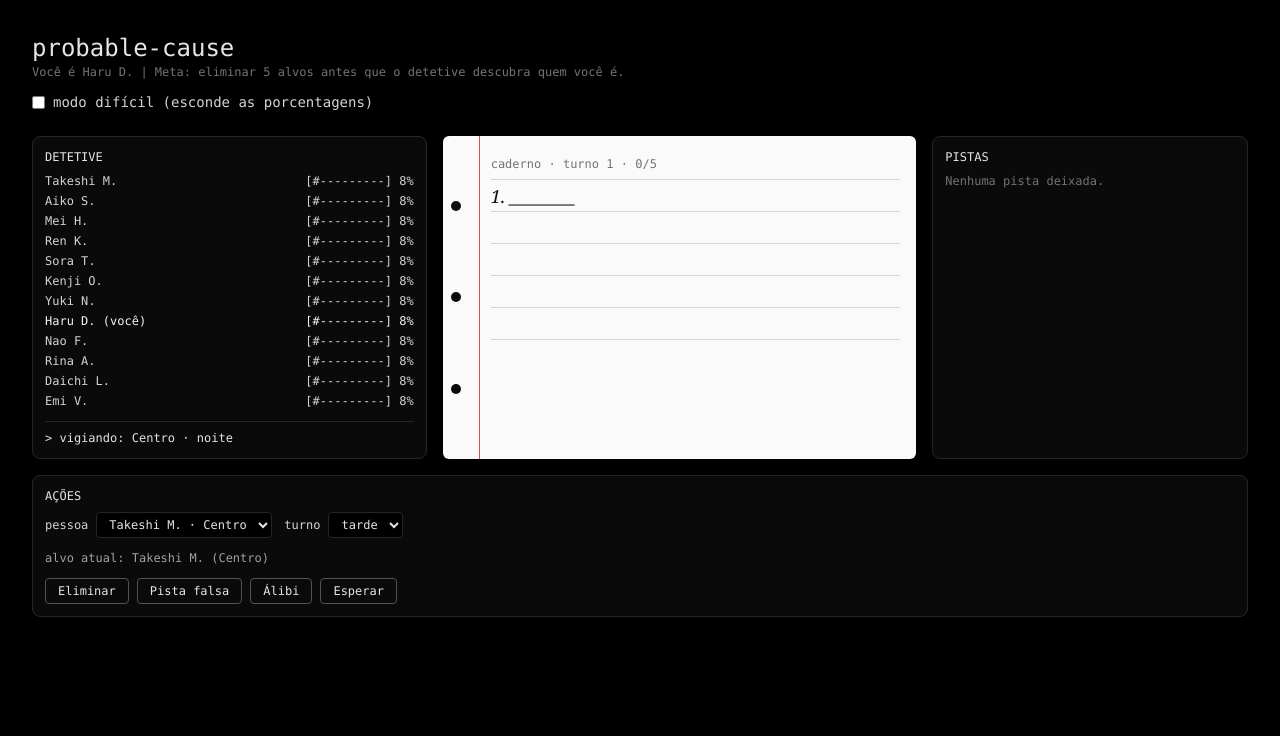
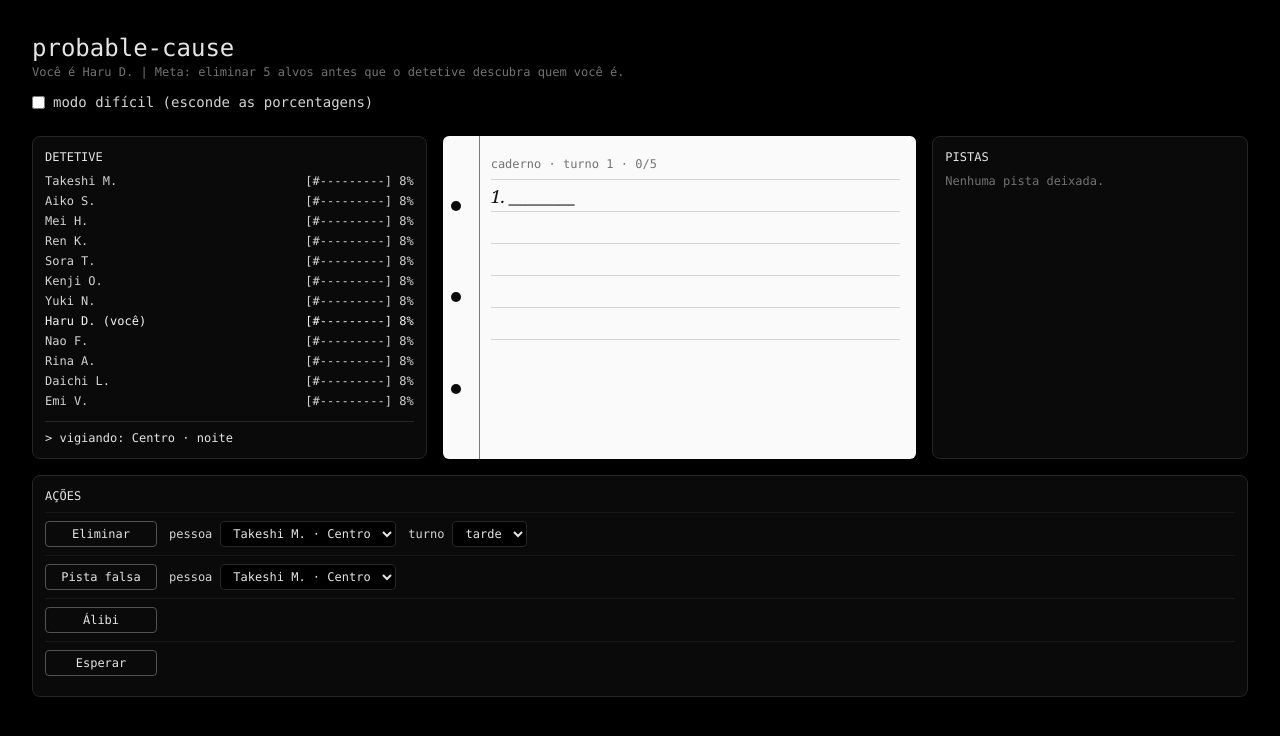
Before and after one commit to Paula-Thamyres/probable-cause, a React (Vite) app: page / in a window 1280 px wide. Shown: the top 736 px of the page. Built offline with nearby package versions, Linux system fonts and the light colour scheme.

Commit message:
fix: mostra só os campos que cada ação usa na barra de ações

```diff
--- a/src/components/ActionBar.tsx
+++ b/src/components/ActionBar.tsx
@@ -11,9 +11,79 @@ interface ActionBarProps {
   onPlay: (action: Action) => void
 }
 
+interface PersonFieldProps {
+  targets: readonly Civilian[]
+  value: string
+  disabled: boolean
+  onChange: (id: string) => void
+}
+
+interface ShiftFieldProps {
+  shifts: Civilian['freeShifts']
+  value: Shift | undefined
+  disabled: boolean
+  onChange: (value: string) => void
+}
+
+interface ActionButtonProps {
+  label: string
+  disabled: boolean
+  onClick: () => void
+}
+
 const FIELD_STYLE = 'rounded border border-neutral-800 bg-black px-2 py-1 text-neutral-200'
 const BUTTON_STYLE =
-  'rounded border border-neutral-600 px-3 py-1 text-neutral-200 hover:bg-neutral-900 disabled:cursor-not-allowed disabled:opacity-40'
+  'w-28 rounded border border-neutral-600 px-3 py-1 text-neutral-200 hover:bg-neutral-900 disabled:cursor-not-allowed disabled:opacity-40'
+const ROW_STYLE =
+  'flex flex-wrap items-center gap-3 border-t border-neutral-900 py-2 first:border-t-0'
+
+function ActionButton({ label, disabled, onClick }: ActionButtonProps) {
+  return (
+    <button type="button" className={BUTTON_STYLE} disabled={disabled} onClick={onClick}>
+      {label}
+    </button>
+  )
+}
+
+function PersonField({ targets, value, disabled, onChange }: PersonFieldProps) {
+  return (
+    <label className="flex items-center gap-2">
+      pessoa
+      <select
+        className={FIELD_STYLE}
+        value={value}
+        disabled={disabled}
+        onChange={(event) => onChange(event.target.value)}
+      >
+        {targets.map((target) => (
+          <option key={target.id} value={target.id}>
+            {target.name} · {REGION_LABELS[target.region]}
+          </option>
+        ))}
+      </select>
+    </label>
+  )
+}
+
+function ShiftField({ shifts, value, disabled, onChange }: ShiftFieldProps) {
+  return (
+    <label className="flex items-center gap-2">
+      turno
+      <select
+        className={FIELD_STYLE}
+        value={value ?? ''}
+        disabled={disabled}
+        onChange={(event) => onChange(event.target.value)}
+      >
+        {shifts.map((option) => (
+          <option key={option} value={option}>
+            {SHIFT_LABELS[option]}
+          </option>
+        ))}
+      </select>
+    </label>
+  )
+}
 
 export function ActionBar({ player, targets, disabled, onPlay }: ActionBarProps) {
   const [chosenId, setChosenId] = useState('')
@@ -23,7 +93,6 @@ export function ActionBar({ player, targets, disabled, onPlay }: ActionBarProps)
     ? chosenId
     : (targets[0]?.id ?? '')
   const shift = chosenShift ?? player.freeShifts[0]
-  const selectedTarget = targets.find((target) => target.id === targetId)
 
   function handleShiftChange(value: string): void {
     const option = player.freeShifts.find((freeShift) => freeShift === value)
@@ -45,68 +114,31 @@ export function ActionBar({ player, targets, disabled, onPlay }: ActionBarProps)
     }
   }
 
+  const personField = (
+    <PersonField targets={targets} value={targetId} disabled={disabled} onChange={setChosenId} />
+  )
+
   return (
     <TerminalPanel title="AÇÕES">
-      <div className="flex flex-wrap items-center gap-3">
-        <label className="flex items-center gap-2">
-          pessoa
-          <select
-            className={FIELD_STYLE}
-            value={targetId}
-            disabled={disabled}
-            onChange={(event) => setChosenId(event.target.value)}
-          >
-            {targets.map((target) => (
-              <option key={target.id} value={target.id}>
-                {target.name} · {REGION_LABELS[target.region]}
-              </option>
-            ))}
-          </select>
-        </label>
-        <label className="flex items-center gap-2">
-          turno
-          <select
-            className={FIELD_STYLE}
-            value={shift ?? ''}
-            disabled={disabled}
-            onChange={(event) => handleShiftChange(event.target.value)}
-          >
-            {player.freeShifts.map((option) => (
-              <option key={option} value={option}>
-                {SHIFT_LABELS[option]}
-              </option>
-            ))}
-          </select>
-        </label>
+      <div className={ROW_STYLE}>
+        <ActionButton label="Eliminar" disabled={disabled} onClick={eliminate} />
+        {personField}
+        <ShiftField
+          shifts={player.freeShifts}
+          value={shift}
+          disabled={disabled}
+          onChange={handleShiftChange}
+        />
       </div>
-      {selectedTarget && (
-        <p className="mt-3 text-neutral-400">
-          alvo atual: {selectedTarget.name} ({REGION_LABELS[selectedTarget.region]})
-        </p>
-      )}
-      <div className="mt-3 flex flex-wrap gap-2">
-        <button type="button" className={BUTTON_STYLE} disabled={disabled} onClick={eliminate}>
-          Eliminar
-        </button>
-        <button type="button" className={BUTTON_STYLE} disabled={disabled} onClick={frame}>
-          Pista falsa
-        </button>
-        <button
-          type="button"
-          className={BUTTON_STYLE}
-          disabled={disabled}
-          onClick={() => onPlay({ type: 'alibi' })}
-        >
-          Álibi
-        </button>
-        <button
-          type="button"
-          className={BUTTON_STYLE}
-          disabled={disabled}
-          onClick={() => onPlay({ type: 'wait' })}
-        >
-          Esperar
-        </button>
+      <div className={ROW_STYLE}>
+        <ActionButton label="Pista falsa" disabled={disabled} onClick={frame} />
+        {personField}
+      </div>
+      <div className={ROW_STYLE}>
+        <ActionButton label="Álibi" disabled={disabled} onClick={() => onPlay({ type: 'alibi' })} />
+      </div>
+      <div className={ROW_STYLE}>
+        <ActionButton label="Esperar" disabled={disabled} onClick={() => onPlay({ type: 'wait' })} />
       </div>
     </TerminalPanel>
   )
```
